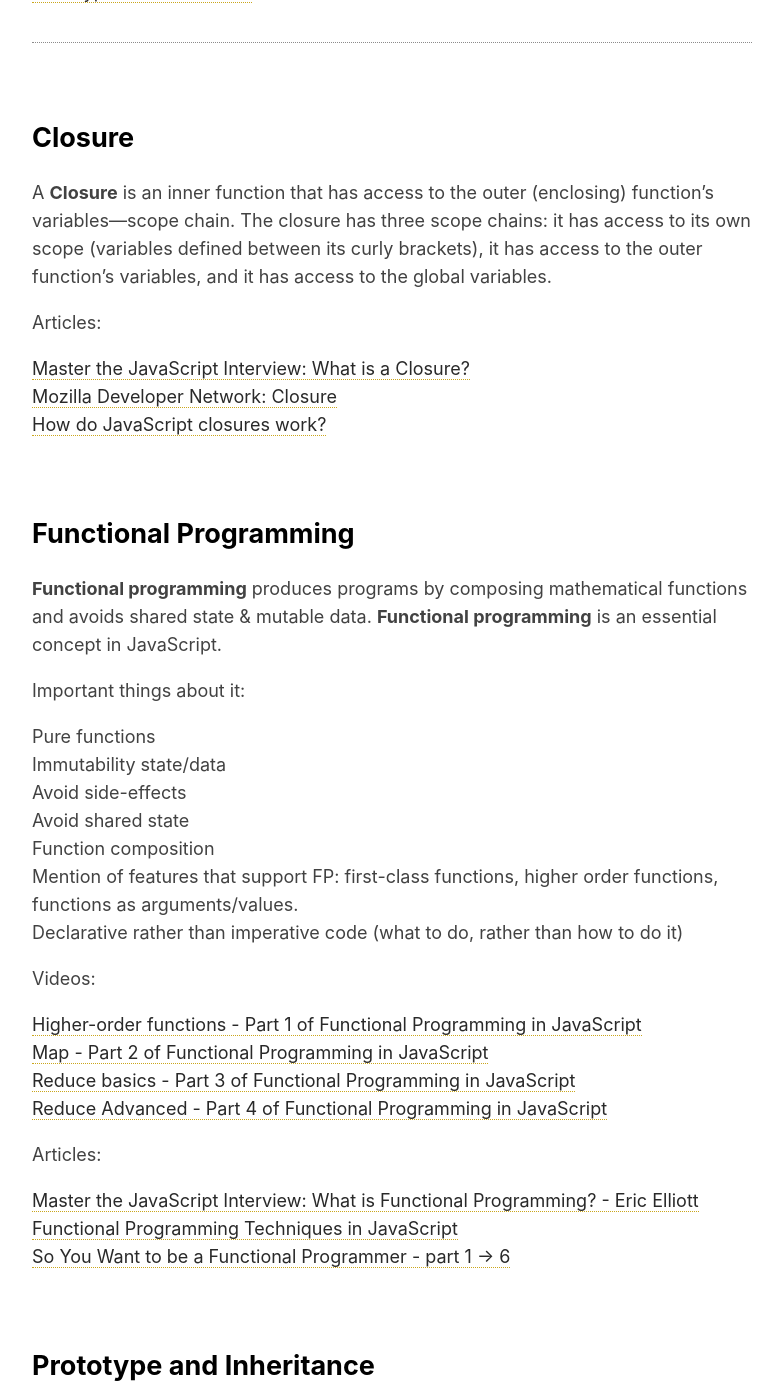
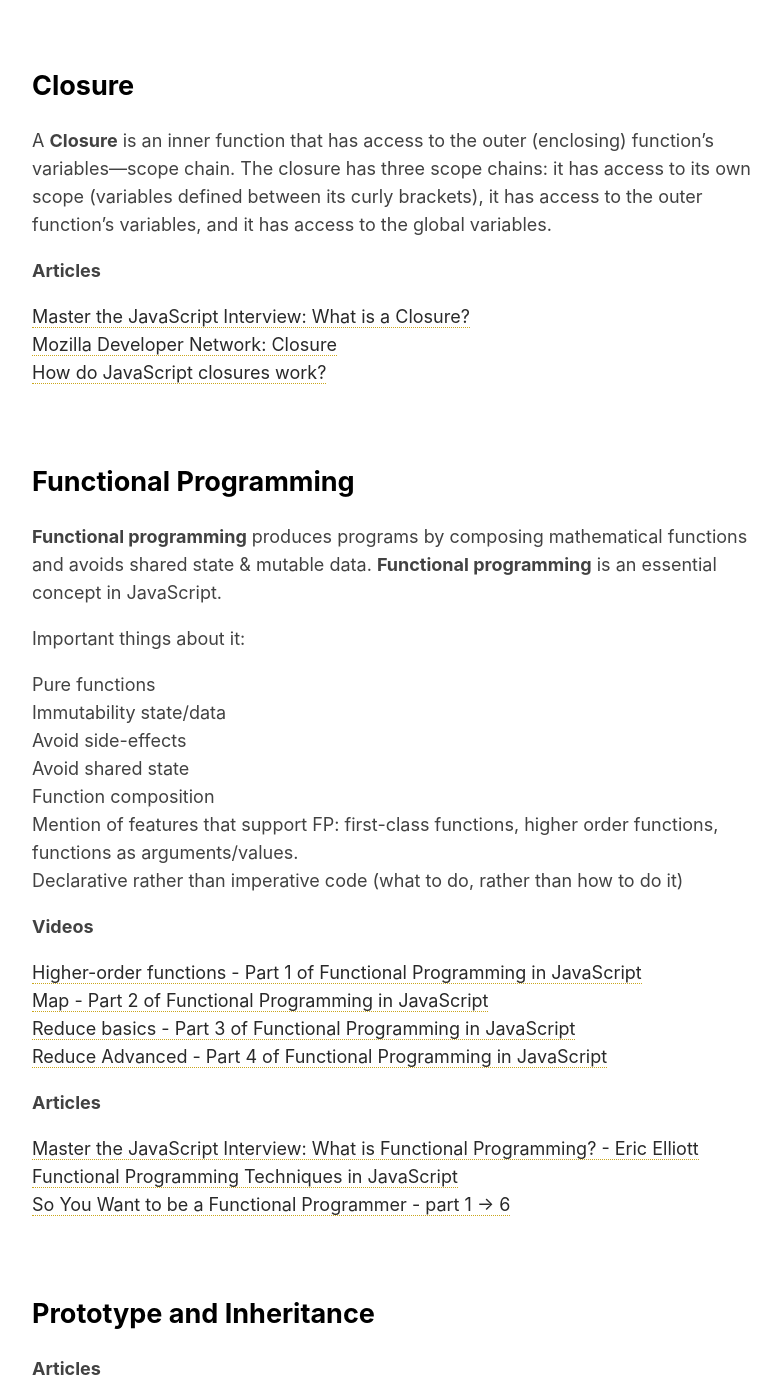
Before and after one commit to mikunpham/mikunpham.github.io, a Jekyll site: the page built from _posts/2017-02-10-js-note.md, in a window 1280 px wide and 1400 px high, scrolled down 704 px. Shown: the whole window, without its empty margins (248-1031 px from the left). Built offline with Jekyll 4.4.1, drawn with Linux system fonts in a browser that asks for light colours; some of the changed text lies outside the part shown.

Commit message:
Rewrite post Feb-10-2017

```diff
--- a/_posts/2017-02-10-js-note.md
+++ b/_posts/2017-02-10-js-note.md
@@ -19,14 +18,13 @@
 - [Functional programming](#functional-programming)
 - [Prototype and Inheritance](#prototype-and-inheritance)
 
-
 ---
 
 ## Closure
 
 A **Closure** is an inner function that has access to the outer (enclosing) function’s variables—scope chain. The closure has three scope chains: it has access to its own scope (variables defined between its curly brackets), it has access to the outer function’s variables, and it has access to the global variables.
 
-Articles:
+**Articles**
 
 + [Master the JavaScript Interview: What is a Closure?](https://medium.com/javascript-scene/master-the-javascript-interview-what-is-a-closure-b2f0d2152b36#.4r4ornmov)
 + [Mozilla Developer Network: Closure](https://developer.mozilla.org/en/docs/Web/JavaScript/Closures)
@@ -47,14 +45,14 @@
 + Mention of features that support FP: first-class functions, higher order functions, functions as arguments/values.
 + Declarative rather than imperative code (what to do, rather than how to do it)
 
-Videos:
+**Videos**
 
 + [Higher-order functions - Part 1 of Functional Programming in JavaScript](https://www.youtube.com/watch?v=BMUiFMZr7vk)
 + [Map - Part 2 of Functional Programming in JavaScript](https://www.youtube.com/watch?v=bCqtb-Z5YGQ)
 + [Reduce basics - Part 3 of Functional Programming in JavaScript](https://www.youtube.com/watch?v=Wl98eZpkp-c)
 + [Reduce Advanced - Part 4 of Functional Programming in JavaScript](https://www.youtube.com/watch?v=1DMolJ2FrNY)
 
-Articles:
+**Articles**
 
 + [Master the JavaScript Interview: What is Functional Programming? - Eric Elliott](https://medium.com/javascript-scene/master-the-javascript-interview-what-is-functional-programming-7f218c68b3a0#.ojau3stye)
 + [Functional Programming Techniques in JavaScript](https://medium.com/@yannickdot/functional-programming-techniques-in-javascript-c7f8a99e5c49#.11fxms5kl)
@@ -65,7 +63,7 @@
 ## Prototype and Inheritance
 
 
-Articles:
+**Articles**
 
 + [Master the JavaScript Interview: What’s the Difference Between Class & Prototypal Inheritance?](https://medium.com/javascript-scene/master-the-javascript-interview-what-s-the-difference-between-class-prototypal-inheritance-e4cd0a7562e9#.985s391s5)
 + [Inheritance and the prototype chain](https://developer.mozilla.org/en/docs/Web/JavaScript/Inheritance_and_the_prototype_chain)
```
Also changed, not shown: other parts of _posts/2017-02-10-js-note.md (+2 -3 lines).
